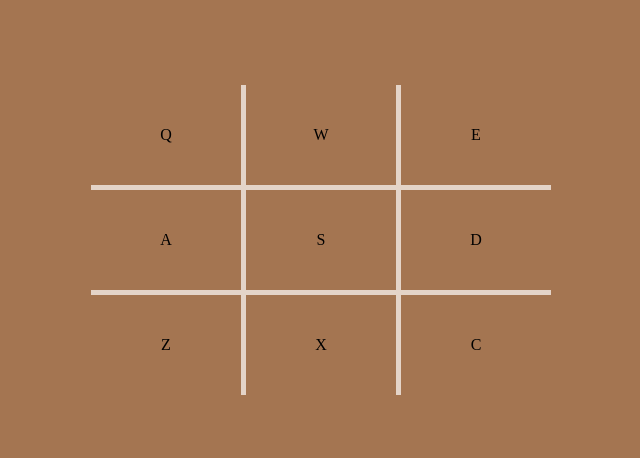
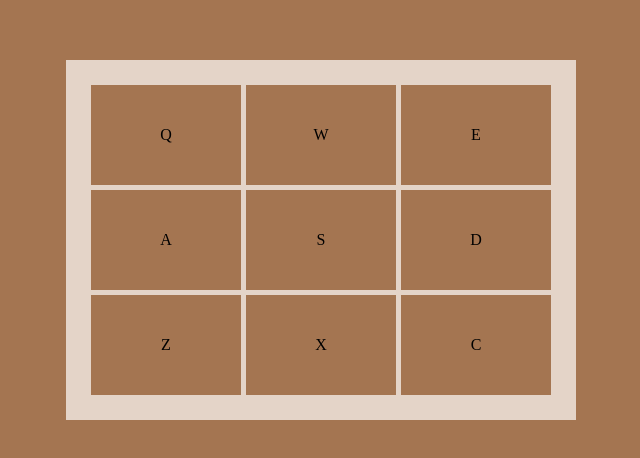
Before and after one commit to errami01/drum-machine, a React (Create React App) app: page / in a window 1280 px wide. Shown: the part 160-618 px from the top of the page, without its empty margins (319-959 px from the left). Built offline with nearby package versions, Linux system fonts and the light colour scheme.

Commit message:
add icon-bar element

```diff
--- a/src/App.css
+++ b/src/App.css
@@ -17,7 +17,8 @@ body{
 .App {
  /* margin-top: auto; */
  /* height: fit-content; */
- background-color: var(--forground-color)
+ background-color: var(--forground-color);
+ padding: 0 25px 25px
 }
 .pads-grid{
   display: grid;
@@ -33,3 +34,6 @@ body{
   align-items: center;
 
 }
+.icon-bar{
+  height: 25px;
+}
--- a/src/App.js
+++ b/src/App.js
@@ -22,8 +22,11 @@ const padsInfo = [
   ))
   return (
     <div className="App">
-      <div className='pads-grid'>
-       {padsElements}
+      <header className='icon-bar'></header>
+      <div className='drum-section'>
+        <div className='pads-grid'>
+        {padsElements}
+        </div>
       </div>
     </div>
   );
```
